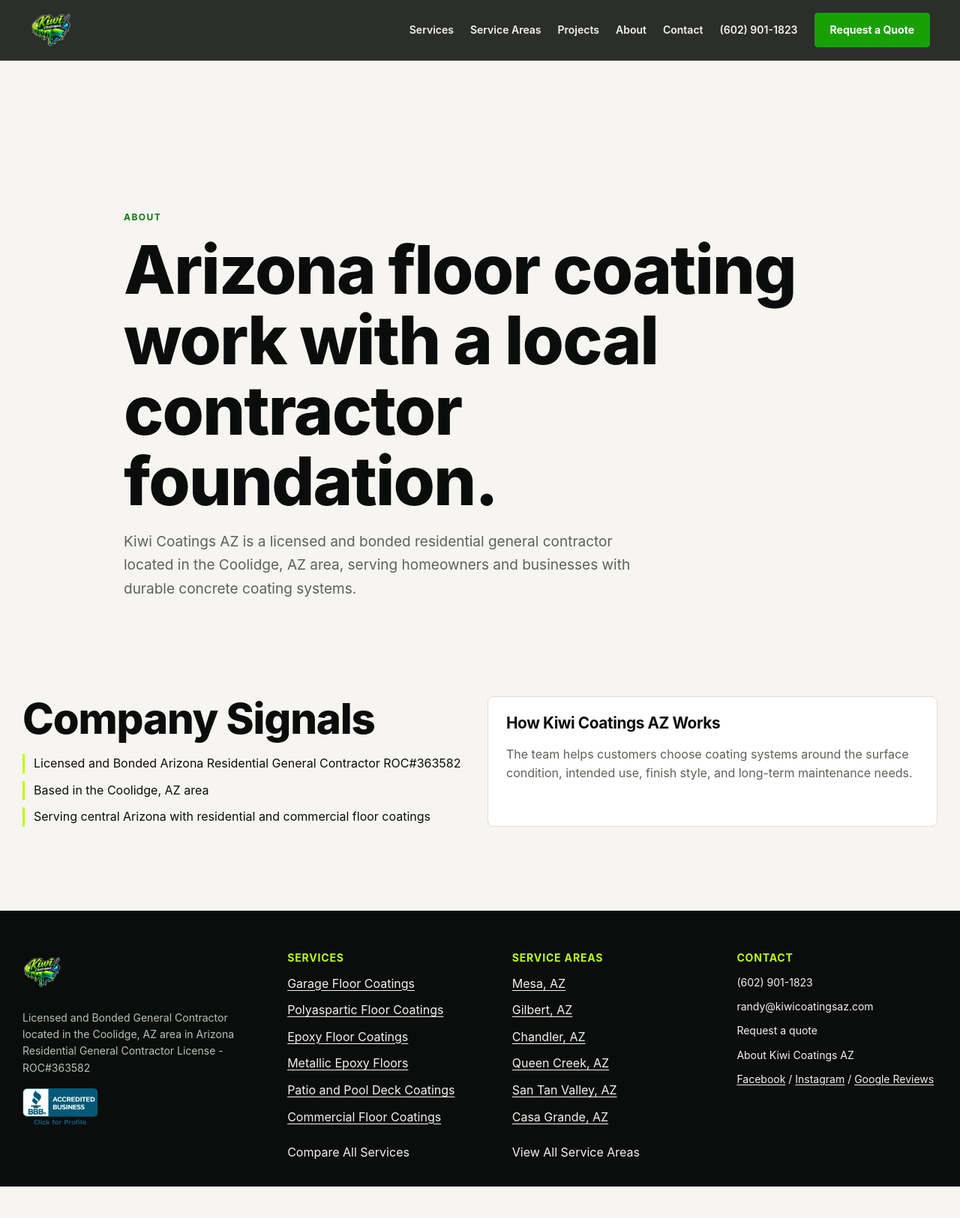
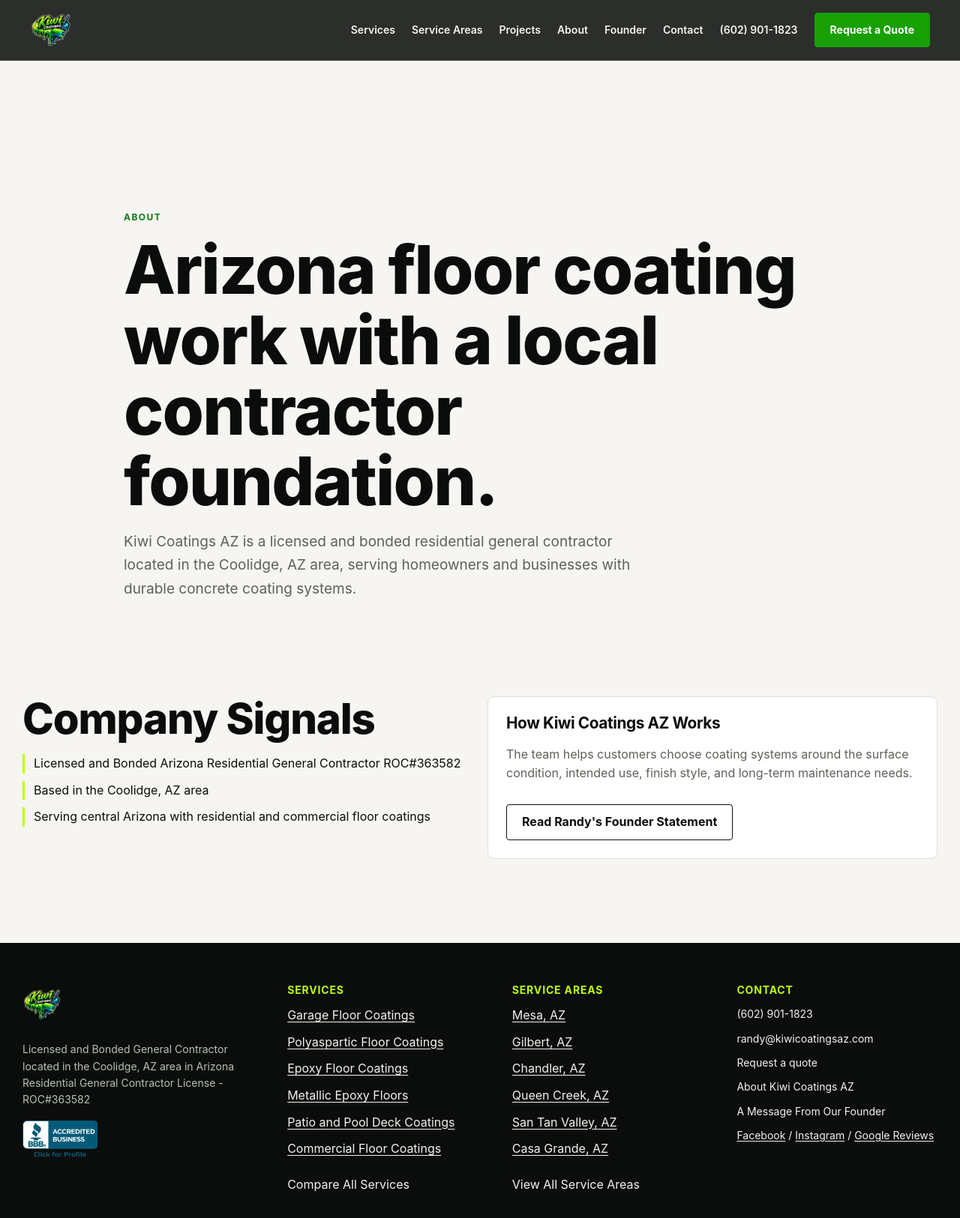
Before and after one commit to AgentScoutPro/kiwicoatingsaz, a Next.js app: page /about in a window 1280 px wide. Shown: the whole page at 75% size. Before the commit the page ends 1583 px from the top, so only its background shows below. Built offline with nearby package versions, Linux system fonts and the light colour scheme.

Commit message:
Link founder statement across site

```diff
--- a/app/about/page.tsx
+++ b/app/about/page.tsx
@@ -1,4 +1,5 @@
 import type { Metadata } from "next";
+import Link from "next/link";
 import { site } from "@/lib/site-data";
 import { createPageMetadata } from "@/lib/seo";
 
@@ -36,6 +37,11 @@
             <p>
               The team helps customers choose coating systems around the surface condition, intended use, finish style, and long-term maintenance needs.
             </p>
+            <div className="actions">
+              <Link className="button secondary" href="/founders-statement">
+                Read Randy&apos;s Founder Statement
+              </Link>
+            </div>
           </div>
         </div>
       </section>
--- a/components/Footer.tsx
+++ b/components/Footer.tsx
@@ -70,6 +70,9 @@
           <p>
             <Link href="/about">About Kiwi Coatings AZ</Link>
           </p>
+          <p>
+            <Link href="/founders-statement">A Message From Our Founder</Link>
+          </p>
           <p className="footer-socials">
             <a href={site.socials.facebook} target="_blank" rel="noreferrer">Facebook</a>
             {" / "}
--- a/components/Header.tsx
+++ b/components/Header.tsx
@@ -29,6 +29,7 @@
           <Link href="/locations">Service Areas</Link>
           <Link href="/projects">Projects</Link>
           <Link href="/about">About</Link>
+          <Link href="/founders-statement">Founder</Link>
           <Link href="/contact">Contact</Link>
           <a className="nav-phone" href={site.phoneHref}>
             {site.phone}
```
